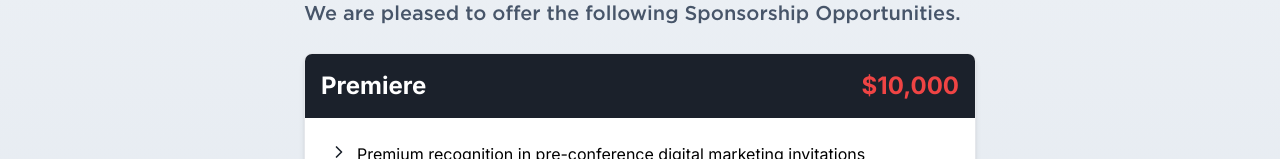
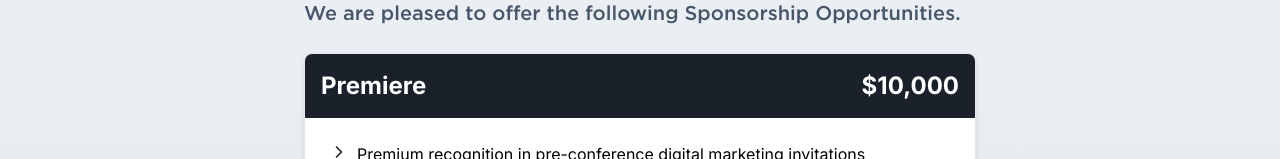
Before and after one commit to masonym/ada-website, a Next.js app: page /events/2025-defense-industry-forecast/sponsor in a window 1280 px wide. Shown: the part 793-952 px from the top of the page. Built offline with nearby package versions, Linux system fonts and the light colour scheme.

Commit message:
Added sponsor link to button, white text on cards

```diff
--- a/src/app/components/SponsorshipCard.tsx
+++ b/src/app/components/SponsorshipCard.tsx
@@ -16,7 +16,7 @@ const SponsorshipCard = ({ item }: SponsorProp) => {
         <div className="w-full max-w-2xl mx-auto mb-6 overflow-hidden rounded-lg border border-gray-200 bg-white shadow-md">
             <div className="flex items-center justify-between bg-navy-800 p-4">
                 <h4 className="text-2xl font-bold text-white">{item.title}</h4>
-                <span className="text-2xl font-bold text-red-500">{item.cost}</span>
+                <span className="text-2xl font-bold text-white">{item.cost}</span>
             </div>
             <div className="p-6">
                 <ul className="space-y-2">
--- a/src/app/events/[slug]/page.tsx
+++ b/src/app/events/[slug]/page.tsx
@@ -47,7 +47,7 @@ export default function EventPage({ params }: { params: { slug: string } }) {
         <Button
           title="SPONSORSHIP OPPORTUNITIES"
           variant="btn_sqr_navy_blue"
-          link={event.registerLink}
+          link={`/events/${event.slug}/sponsor`}
         />
         <Button
           title="EVENT SPEAKERS"
```
